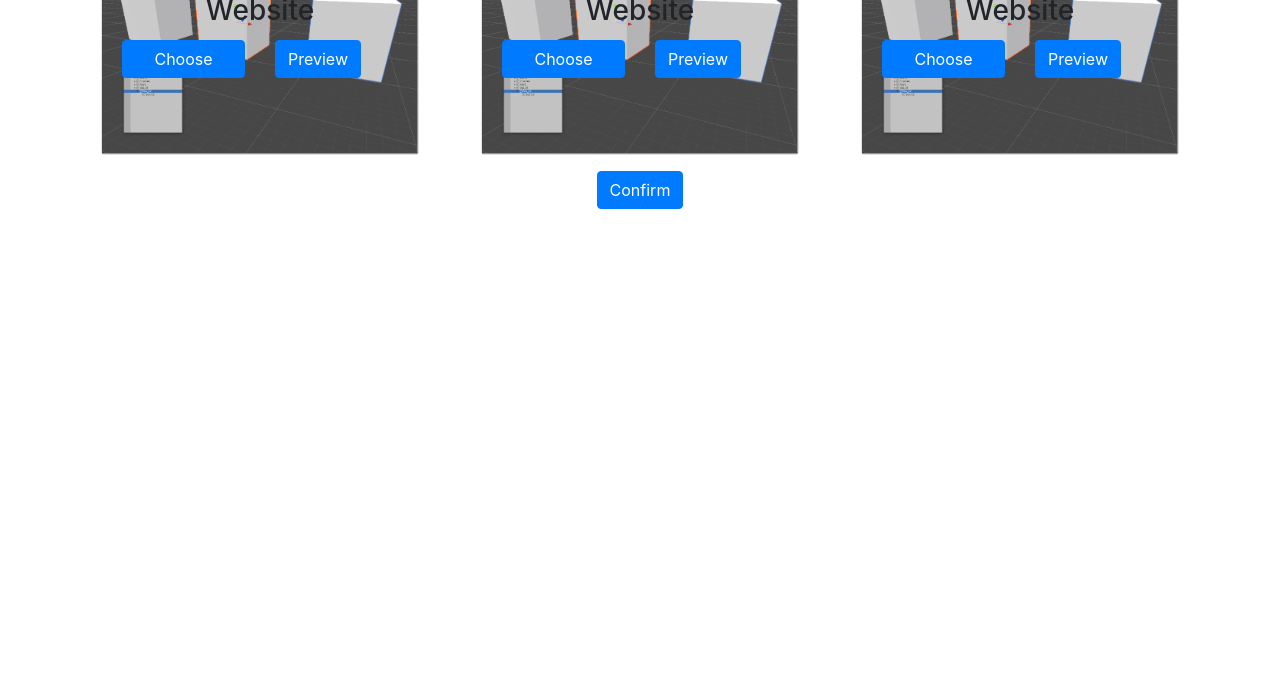
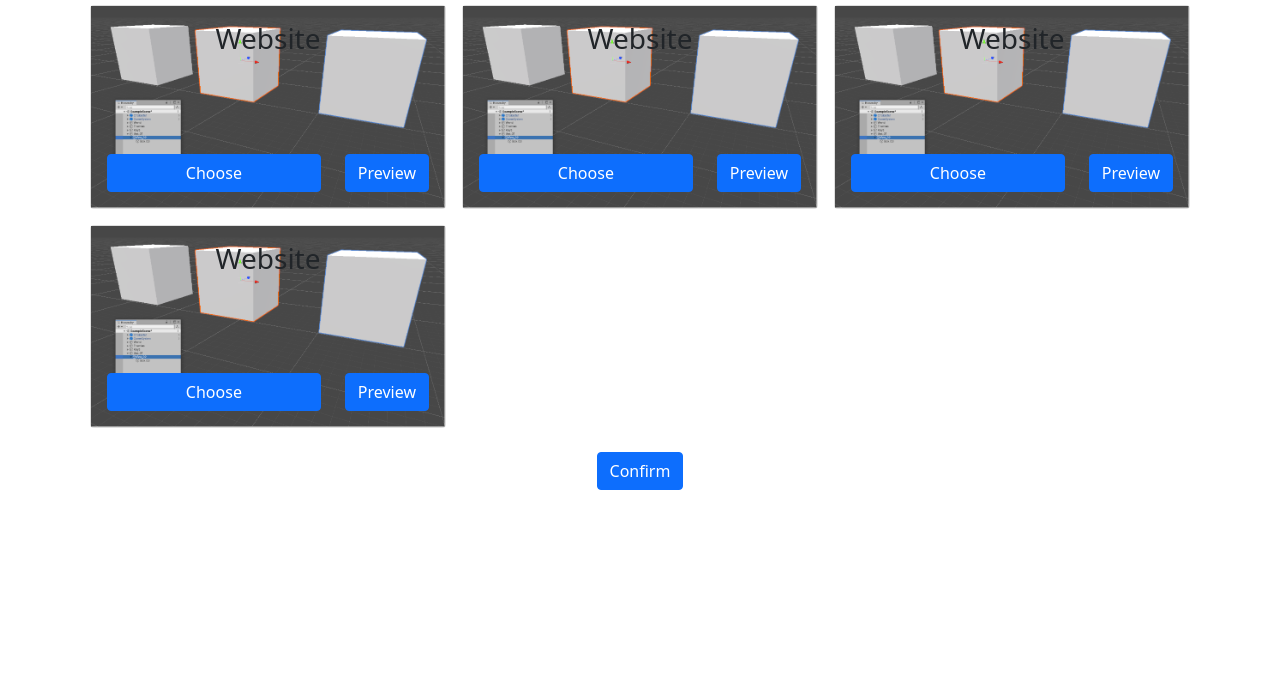
Before and after one commit to derochedesign/gcc-bootstrap-proto, a plain HTML site: page tiles.html in a window 1280 px wide. Shown: the part 115-800 px from the top of the page. Drawn offline with nearby package versions, Linux system fonts and the light colour scheme.

Commit message:
tiles implement
fixed tile button layout, updated to BS5

```diff
--- a/tiles.html
+++ b/tiles.html
@@ -6,7 +6,7 @@
     <meta name="viewport" content="width=device-width, initial-scale=1, shrink-to-fit=no">
 
     <!-- Bootstrap CSS -->
-    <link rel="stylesheet" href="https://stackpath.bootstrapcdn.com/bootstrap/4.3.1/css/bootstrap.min.css" integrity="sha384-ggOyR0iXCbMQv3Xipma34MD+dH/1fQ784/j6cY/iJTQUOhcWr7x9JvoRxT2MZw1T" crossorigin="anonymous">
+    <link href="https://cdn.jsdelivr.net/npm/bootstrap@5.0.0-beta2/dist/css/bootstrap.min.css" rel="stylesheet" integrity="sha384-BmbxuPwQa2lc/FVzBcNJ7UAyJxM6wuqIj61tLrc4wSX0szH/Ev+nYRRuWlolflfl" crossorigin="anonymous">
 
     <title>tiles</title>
     <style>
@@ -17,7 +17,7 @@
     </style>
   </head>
   <body>
-    <section class="container py-3">
+    <section class="container py-5 px-4 ">
         <div class="row">
             <div class="col">
                 <h1>Title</h1>
@@ -27,20 +27,81 @@
             </div>
         </div>
         <div class="row test">
-            <div class="col-sm-6 col-lg-4">
-                <div class="card m-3">
+
+            <div class="col-md-6 col-xl-4 gy-3 gx-3">
+                <div class="card">
                     <img src="img/test.jpg" alt="test image"/>
-                    <div class="card-img-overlay">
+                    <div class="card-img-overlay d-flex flex-column">
                         <div class="row justify-content-center">
                             <div class="col">
                                 <h3 class="card-title text-center">Website</h3>
                             </div>
                         </div>
-                        <div class="row align-items-end">
+                        <div class="row mt-auto">
+                            <div class="col d-grid">
+                                <a href="#" class="btn btn-primary">Choose</a>
+                            </div>
+                            <div class="col-auto">
+                                <a href="#" class="btn btn-primary">Preview</a>
+                            </div>
+                        </div>
+                    </div>
+                </div>
+            </div>
+            <div class="col-md-6 col-xl-4 gy-3 gx-3">
+                <div class="card">
+                    <img src="img/test.jpg" alt="test image"/>
+                    <div class="card-img-overlay d-flex flex-column">
+                        <div class="row justify-content-center">
                             <div class="col">
-                                <a href="#" class="btn btn-block btn-primary">Choose</a>
+                                <h3 class="card-title text-center">Website</h3>
                             </div>
+                        </div>
+                        <div class="row mt-auto">
+                            <div class="col d-grid">
+                                <a href="#" class="btn btn-primary">Choose</a>
+                            </div>
+                            <div class="col-auto">
+                                <a href="#" class="btn btn-primary">Preview</a>
+                            </div>
+                        </div>
+                    </div>
+                </div>
+            </div>
+            <div class="col-md-6 col-xl-4 gy-3 gx-3">
+                <div class="card">
+                    <img src="img/test.jpg" alt="test image"/>
+                    <div class="card-img-overlay d-flex flex-column">
+                        <div class="row justify-content-center">
                             <div class="col">
+                                <h3 class="card-title text-center">Website</h3>
+                            </div>
+                        </div>
+                        <div class="row mt-auto">
+                            <div class="col d-grid">
+                                <a href="#" class="btn btn-primary">Choose</a>
+                            </div>
+                            <div class="col-auto">
+                                <a href="#" class="btn btn-primary">Preview</a>
+                            </div>
+                        </div>
+                    </div>
+                </div>
+            </div>
+            <div class="col-md-6 col-xl-4 gy-3 gx-3">
+                <div class="card">
+                    <img src="img/test.jpg" alt="test image"/>
+                    <div class="card-img-overlay d-flex flex-column">
+                        <div class="row justify-content-center">
+                            <div class="col">
+                                <h3 class="card-title text-center">Website</h3>
+                            </div>
+                        </div>
+                        <div class="row mt-auto">
+                            <div class="col d-grid">
+                                <a href="#" class="btn btn-primary">Choose</a>
+                            </div>
+                            <div class="col-auto">
                                 <a href="#" class="btn btn-primary">Preview</a>
                             </div>
                         </div>
@@ -48,50 +109,9 @@
                 </div>
             </div>
 
-            <div class="col-sm-6 col-lg-4">
-                <div class="card m-3">
-                    <img src="img/test.jpg" alt="test image"/>
-                    <div class="card-img-overlay">
-                        <div class="row justify-content-center">
-                            <div class="col">
-                                <h3 class="card-title text-center">Website</h3>
-                            </div>
-                        </div>
-                        <div class="row align-items-end">
-                            <div class="col">
-                                <a href="#" class="btn btn-block btn-primary">Choose</a>
-                            </div>
-                            <div class="col">
-                                <a href="#" class="btn btn-primary">Preview</a>
-                            </div>
-                        </div>
-                    </div>
-                </div>
-            </div>
-
-            <div class="col-sm-6 col-lg-4">
-                <div class="card m-3">
-                    <img src="img/test.jpg" alt="test image"/>
-                    <div class="card-img-overlay">
-                        <div class="row justify-content-center">
-                            <div class="col">
-                                <h3 class="card-title text-center">Website</h3>
-                            </div>
-                        </div>
-                        <div class="row align-items-end">
-                            <div class="col">
-                                <a href="#" class="btn btn-block btn-primary">Choose</a>
-                            </div>
-                            <div class="col">
-                                <a href="#" class="btn btn-primary">Preview</a>
-                            </div>
-                        </div>
-                    </div>
-                </div>
-            </div>
 
         </div>
-        <div class="row">
+        <div class="row my-4">
             <div class="col text-center">
                 <button type="button" class="btn btn-primary">Confirm</button>
             </div>
```
Also changed, not shown: 1 other file.
